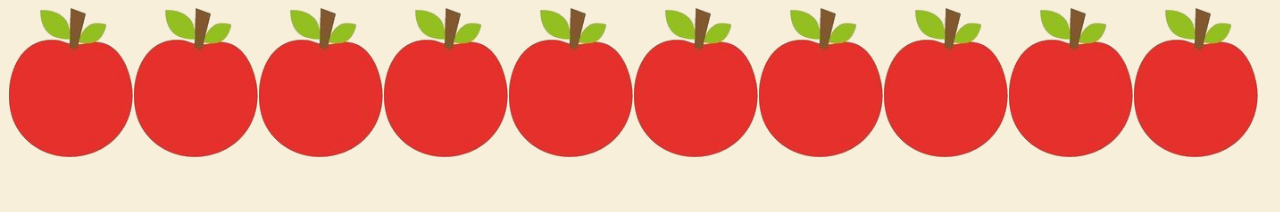
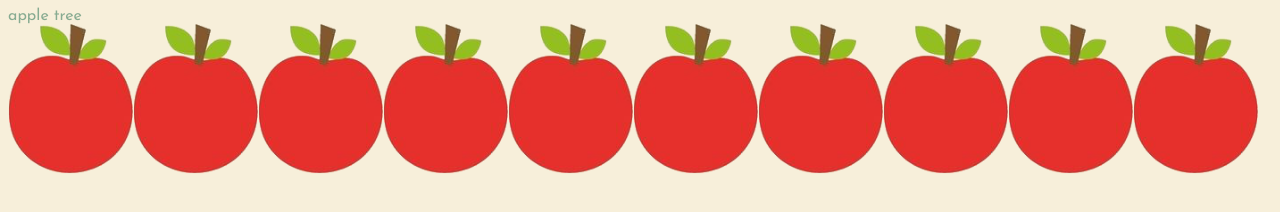
Before and after one commit to allbecauseyoutoldmeso/apple_tree_2, a React app: page / in a window 1280 px wide. Built offline with nearby package versions, Linux system fonts and the light colour scheme.

Commit message:
add title component

```diff
--- a/public/index.html
+++ b/public/index.html
@@ -7,7 +7,7 @@
     <meta name="viewport" content="width=device-width, initial-scale=1, shrink-to-fit=no">
     <meta name="theme-color" content="#000000">
     <link rel="manifest" href="%PUBLIC_URL%/manifest.json">
-    <link rel="shortcut icon" href="%PUBLIC_URL%/favicon.ico">
+    <!-- <link rel="shortcut icon" href="%PUBLIC_URL%/favicon.ico"> -->
     <link href="https://fonts.googleapis.com/css?family=Josefin+Sans" rel="stylesheet">
 
     <title>apple tree</title>
--- a/src/index.js
+++ b/src/index.js
@@ -10,14 +10,28 @@ class Apple extends React.Component {
   }
 }
 
+class Title extends React.Component {
+  render() {
+    return (
+      <div>apple tree</div>
+    );
+  }
+}
+
 class Tree extends React.Component {
+
   renderApple() {
     return <Apple />;
+  }
+
+  renderTitle() {
+    return <Title />;
   }
 
   render() {
     return (
       <div>
+        {this.renderTitle()}
         {this.renderApple()}
         {this.renderApple()}
         {this.renderApple()}
```
